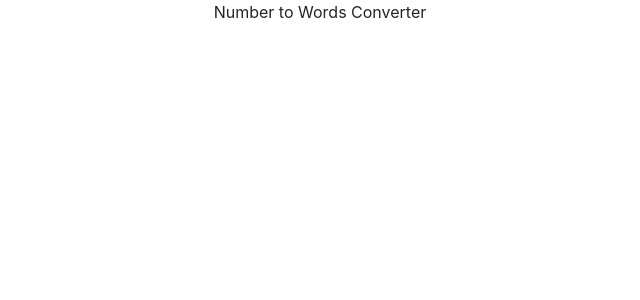
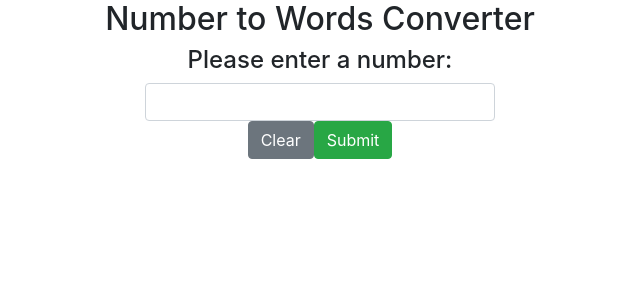
Before and after one commit to ProstoBoris/number-to-words-converter, a React (Create React App) app: page / in a window 1280 px wide. Shown: the top 300 px of the page, without its empty margins (320-960 px from the left). Built offline with nearby package versions, Linux system fonts and the light colour scheme.

Commit message:
Create InputPage for number input

```diff
--- a/src/App.js
+++ b/src/App.js
@@ -1,10 +1,12 @@
 import React from 'react';
 import './App.css';
+import InputPage from './containers/InputPage';
 
 function App() {
   return (
     <div className="App">
-      Number to Words Converter
+      <h2>Number to Words Converter</h2>
+      <InputPage />
     </div>
   );
 }
--- /dev/null
+++ b/src/containers/InputPage.js
@@ -0,0 +1,21 @@
+import React, { Component } from 'react';
+
+class InputPage extends Component {
+    state = {}
+    render() {
+        return (
+            <div className="container">
+                <div className="row">
+                    <div className="form-group col-sm-4 offset-sm-4">
+                        <h4>Please enter a number:</h4>
+                        <input type="number" className="form-control" />
+                        <button type="button" className="btn btn-secondary">Clear</button>
+                        <button type="button" className="btn btn-success">Submit</button>
+                    </div>
+                </div>
+            </div>
+        );
+    }
+}
+
+export default InputPage;
```
